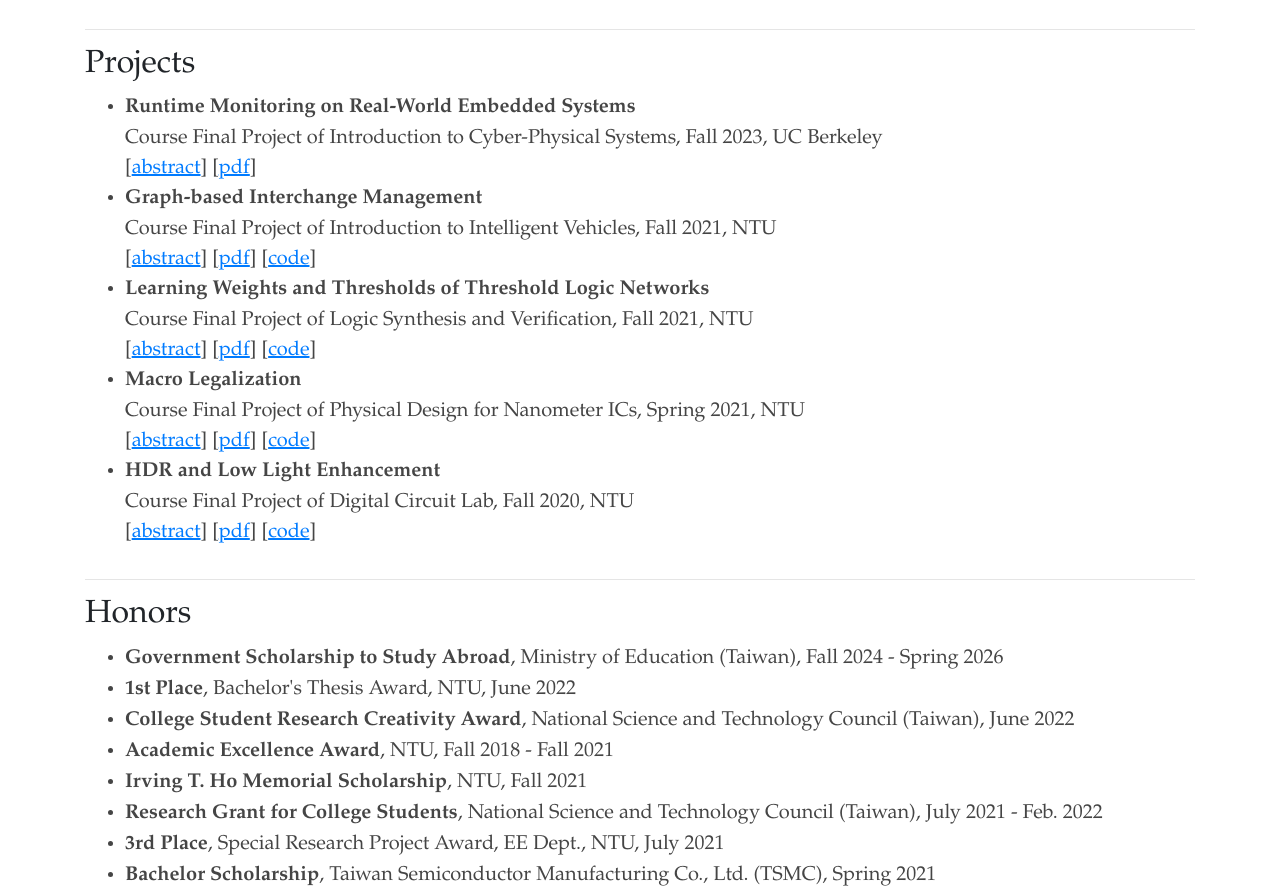
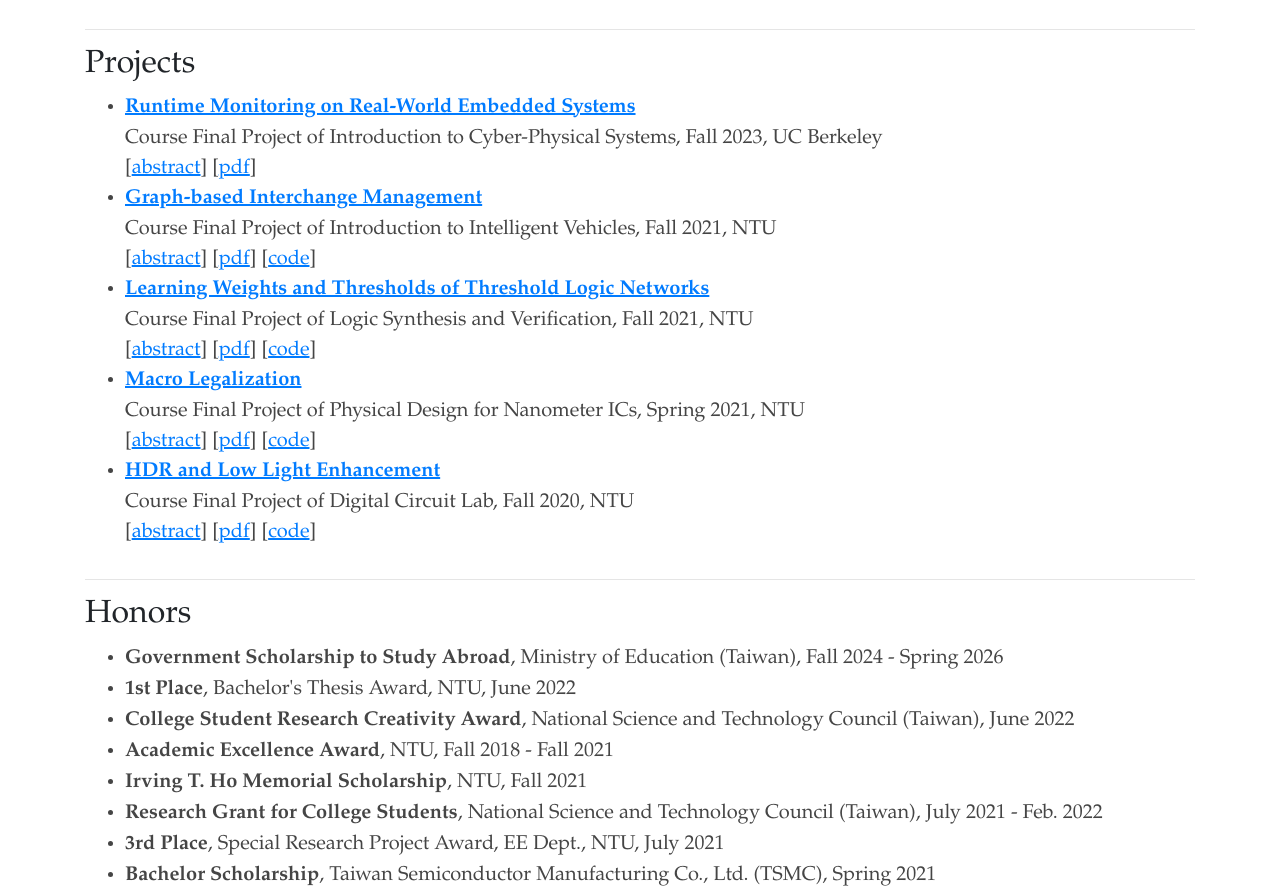
Before and after one commit to kevinchang73/kevinchang73.github.io, a plain HTML site: page index.html in a window 1280 px wide. Shown: the part 1184-2078 px from the top of the page. Drawn offline with nearby package versions, Linux system fonts and the light colour scheme.

Commit message:
projects

```diff
--- a/index.html
+++ b/index.html
@@ -185,7 +185,9 @@
                     <h2>Projects</h2>
                     <ul>
                         <li>
+                            <a href="projects/249A.pdf" target="_blank">
                             <b>Runtime Monitoring on Real-World Embedded Systems</b>
+                            </a>
                             <br/>
                             Course Final Project of Introduction to Cyber-Physical Systems, Fall 2023, UC Berkeley
                             <br/>
@@ -209,7 +211,9 @@
                             </div>
                         </li>
                         <li>
+                            <a href="projects/interchange.pdf" target="_blank">
                             <b>Graph-based Interchange Management</b>
+                            </a>
                             <br/>
                             Course Final Project of Introduction to Intelligent Vehicles, Fall 2021, NTU
                             <br/>
@@ -230,7 +234,9 @@
                             </div>
                         </li>
                         <li>
+                            <a href="projects/tln.pdf" target="_blank">
                             <b>Learning Weights and Thresholds of Threshold Logic Networks</b>
+                            </a>
                             <br/>
                             Course Final Project of Logic Synthesis and Verification, Fall 2021, NTU
                             <br/>
@@ -251,7 +257,9 @@
                             </div>
                         </li>
                         <li>
+                            <a href="projects/macro.pdf" target="_blank">
                             <b>Macro Legalization</b>
+                            </a>
                             <br/>
                             Course Final Project of Physical Design for Nanometer ICs, Spring 2021, NTU
                             <br/>
@@ -270,7 +278,9 @@
                             </div>
                         </li>
                         <li>
+                            <a href="projects/hdr.pdf" target="_blank">
                             <b>HDR and Low Light Enhancement</b>
+                            </a>
                             <br/>
                             Course Final Project of Digital Circuit Lab, Fall 2020, NTU
                             <br/>
```
